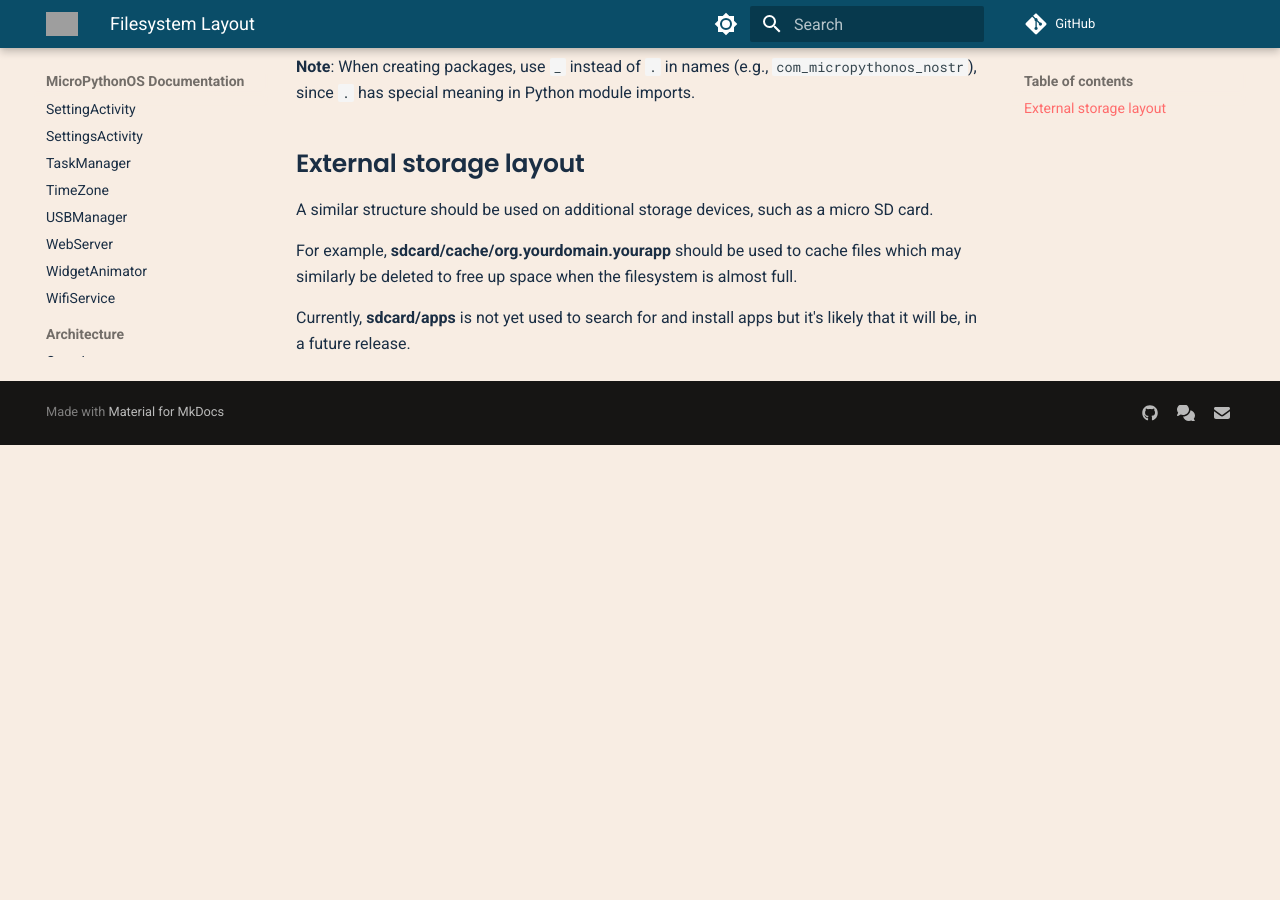
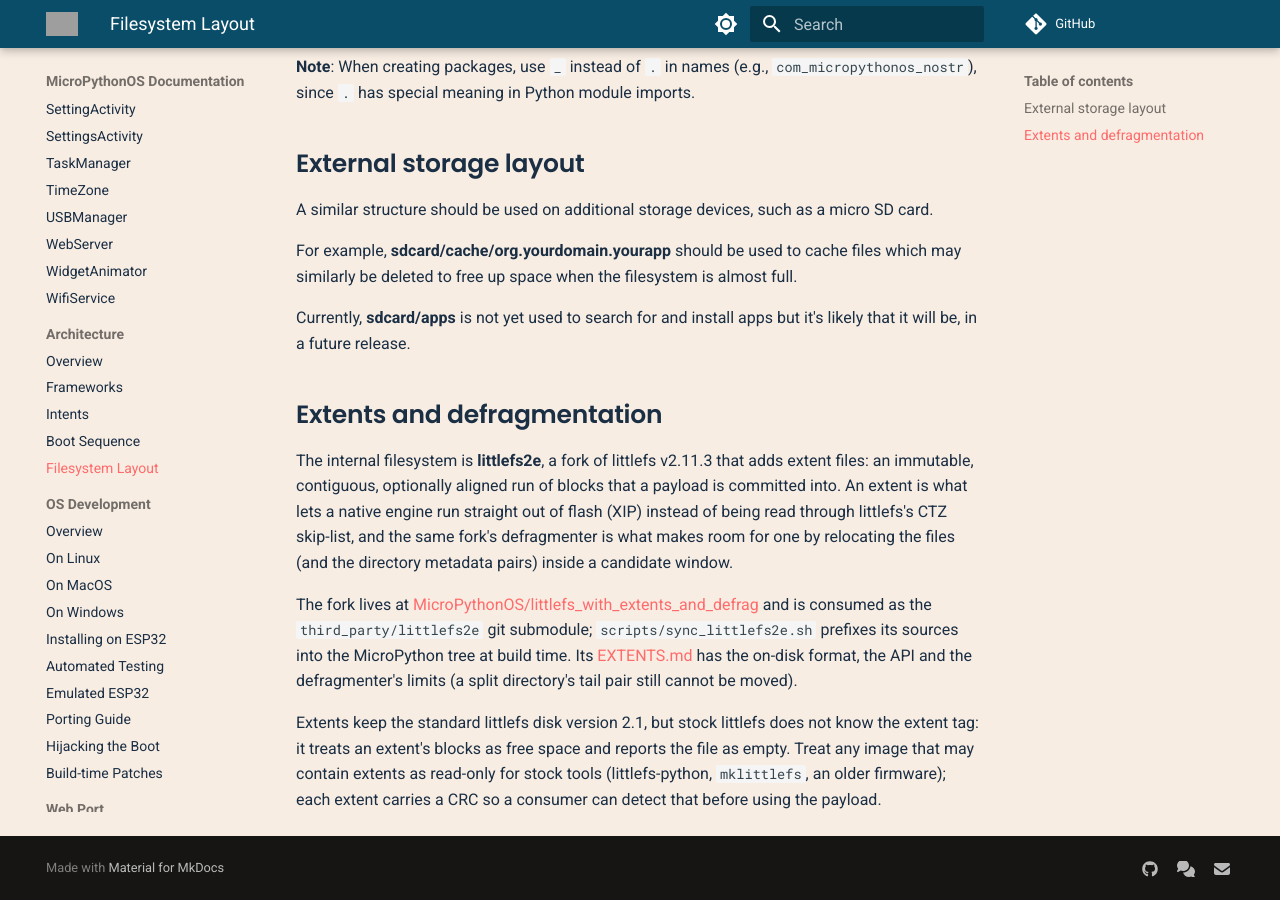
Before and after one commit to MicroPythonOS/docs, an MkDocs documentation site: the page built from docs/architecture/filesystem.md, in a window 1280 px wide and 900 px high, scrolled down 949 px. Built offline with MkDocs 1.6.1 and Material for MkDocs 9.7.7, drawn with Linux system fonts in a browser that asks for light colours; comment, search, counter and statistics services are not loaded; before the commit the page ends 1394 px from its top, so only the background shows below that; grey boxes are pictures that could not be loaded.

Commit message:
filesystem: document extents and where their source lives
The internal filesystem is littlefs2e, a fork of littlefs v2.11.3 that adds
extent files (contiguous, aligned runs used for XIP) and a defragmenter that
makes room for them. It now lives in its own repository and is consumed as a
submodule, with EXTENTS.md holding the on-disk format, the API and the
defragmenter's limits.

Also spell out the stock-tool rule: the disk version stays 2.1, but stock
littlefs treats an extent's blocks as free space, so such an image is
read-only outside the fork.

```diff
--- a/docs/architecture/filesystem.md
+++ b/docs/architecture/filesystem.md
@@ -31,3 +31,26 @@ A similar structure should be used on additional storage devices, such as a micr
 For example, **sdcard/cache/org.yourdomain.yourapp** should be used to cache files which may similarly be deleted to free up space when the filesystem is almost full.
 
 Currently, **sdcard/apps** is not yet used to search for and install apps but it's likely that it will be, in a future release.
+
+## Extents and defragmentation
+
+The internal filesystem is **littlefs2e**, a fork of littlefs v2.11.3 that adds
+extent files: an immutable, contiguous, optionally aligned run of blocks that a
+payload is committed into. An extent is what lets a native engine run straight
+out of flash (XIP) instead of being read through littlefs's CTZ skip-list, and
+the same fork's defragmenter is what makes room for one by relocating the files
+(and the directory metadata pairs) inside a candidate window.
+
+The fork lives at
+[MicroPythonOS/littlefs_with_extents_and_defrag](https://github.com/MicroPythonOS/littlefs_with_extents_and_defrag)
+and is consumed as the `third_party/littlefs2e` git submodule;
+`scripts/sync_littlefs2e.sh` prefixes its sources into the MicroPython tree at
+build time. Its [EXTENTS.md](https://github.com/MicroPythonOS/littlefs_with_extents_and_defrag/blob/extents/EXTENTS.md)
+has the on-disk format, the API and the defragmenter's limits (a split
+directory's tail pair still cannot be moved).
+
+Extents keep the standard littlefs disk version 2.1, but stock littlefs does not
+know the extent tag: it treats an extent's blocks as free space and reports the
+file as empty. Treat any image that may contain extents as read-only for stock
+tools (littlefs-python, `mklittlefs`, an older firmware); each extent carries a
+CRC so a consumer can detect that before using the payload.
```
